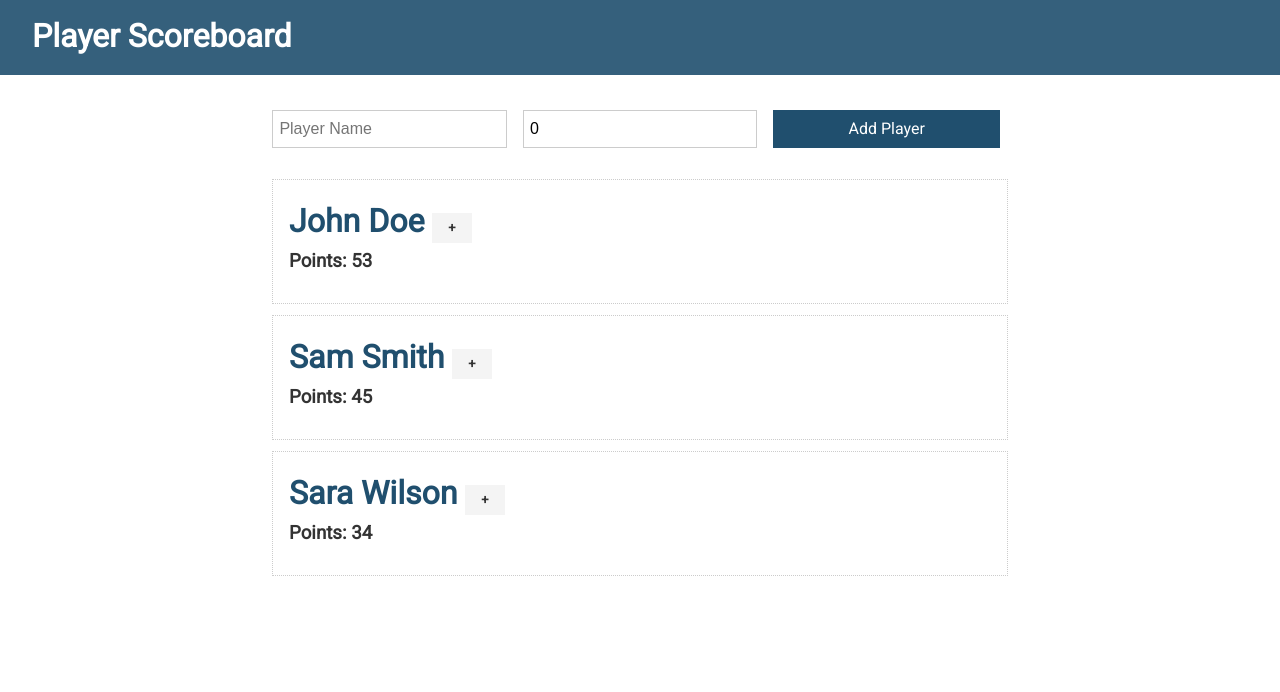
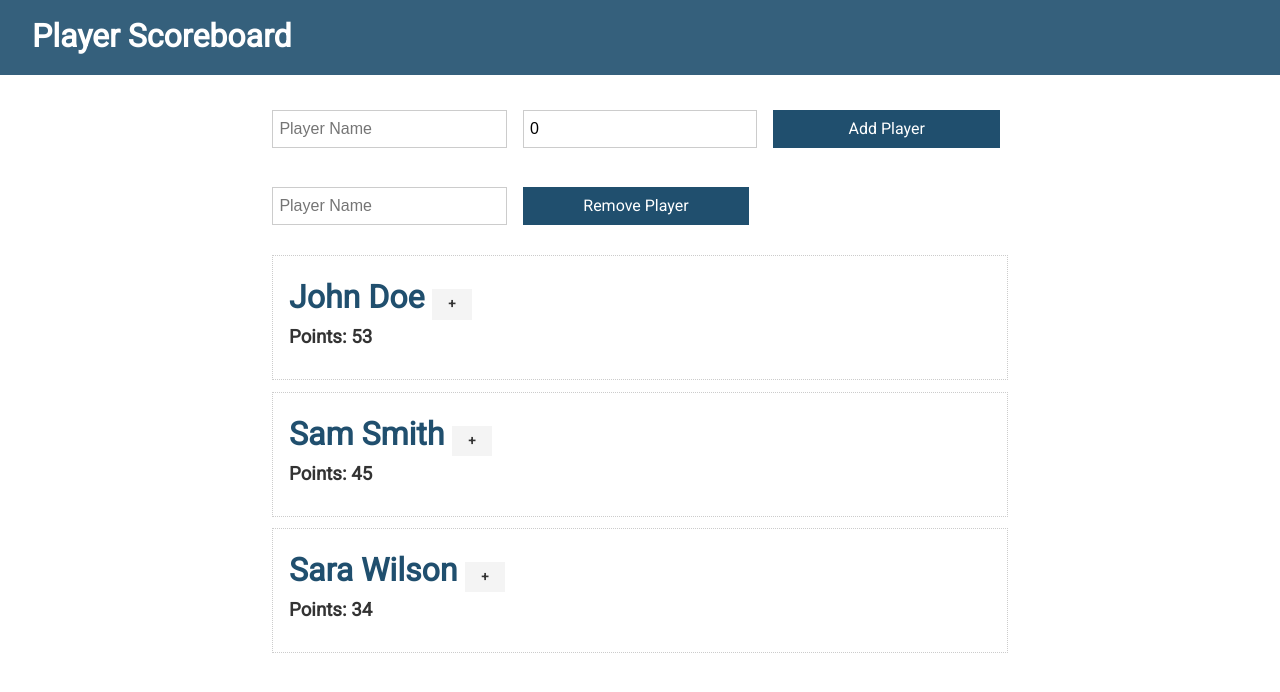
Before and after one commit to ancheetah/svelte-scoreboard, a Svelte app: page / in a window 1280 px wide. Shown: the top 692 px of the page. Built offline with nearby package versions, Linux system fonts and the light colour scheme.

Commit message:
remove player by name

```diff
--- a/src/App.svelte
+++ b/src/App.svelte
@@ -2,6 +2,7 @@
     import Navbar from './Navbar.svelte';
     import Player from './Player.svelte';
 	import AddPlayer from './AddPlayer.svelte';
+	import RemovePlayer from './RemovePlayer.svelte';
 
     let players = [
         {
@@ -22,6 +23,13 @@
 		const newPlayer = e.detail;
 		players = [...players, newPlayer];
 	};
+
+	const removePlayer = (e) => {
+		const deletePlayer = e.detail;
+		players = players.filter( player => {
+			return player.name.toLowerCase() !== deletePlayer.name.toLowerCase()
+		});
+	}
 </script>
 
 <header>
@@ -32,6 +40,7 @@
 
 		<!-- Catch the dispatch from the AddPlayer component -->
 		<AddPlayer on:addplayer={addPlayer}/>
+		<RemovePlayer on:removeplayer={removePlayer}/>
 
         {#if players.length === 0}
             <p>No Players</p>
--- /dev/null
+++ b/src/RemovePlayer.svelte
@@ -0,0 +1,24 @@
+<script>
+    import { createEventDispatcher } from 'svelte';
+
+    const dispatch = createEventDispatcher();
+
+    let player = {
+        name: ""
+    };
+
+    const onSubmit = (e) => {
+        e.preventDefault();
+        dispatch("removeplayer", player);
+
+        // Clear the form after dispatching
+        player = {
+            name: ""
+        };
+    };
+</script>
+
+<form on:submit={onSubmit} class="grid-3">
+    <input type="text" placeholder="Player Name" bind:value={player.name} />
+    <input type="submit" class="btn btn-primary" value="Remove Player" />
+</form>
```
